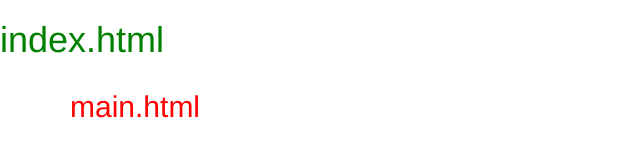
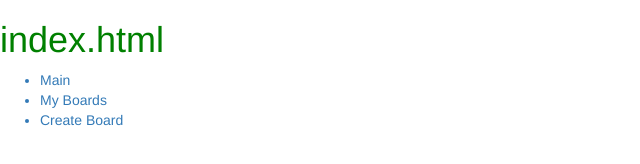
Before and after one commit to NoahYarian/samplepad, a website: page www/index.html at #/create in a window 1280 px wide. Shown: the whole page, without its empty margins (0-640 px from the left). Drawn offline with nearby package versions, Linux system fonts and the light colour scheme; some packages are replaced by stand-ins of ours; files that its build step writes are made by us from their sources; a script that the page names is missing.

Commit message:
basic nav, routing, and controllers

```diff
--- a/www/index.html
+++ b/www/index.html
@@ -9,7 +9,14 @@
     <link rel="stylesheet" href="/styles/main.css">
   </head>
   <body>
-  <h1>index.html</h1>
+    <h1>index.html</h1>
+    <header>
+      <ul>
+        <a href='#main'><li>Main</li></a>
+        <a href='#myboards'><li>My Boards</li></a>
+        <a href='#create'><li>Create Board</li></a>
+      </ul>
+    </header>
     <div class="container" ng-view></div>
     <script src="lib/angular/angular.js"></script>
     <script src="lib/angular-route/angular-route.min.js"></script>
--- a/www/js/app.js
+++ b/www/js/app.js
@@ -9,9 +9,19 @@ angular.module('samplePad', [
 .config(function($routeProvider) {
   $routeProvider
 
-    .when('/', {
+    .when('/main', {
       templateUrl : 'main.html',
       controller  : 'mainController'
+    })
+
+    .when('/myboards', {
+      templateUrl : 'myboards.html',
+      controller  : 'myboardsController'
+    })
+
+    .when('/create', {
+      templateUrl : 'create.html',
+      controller  : 'createController'
     });
 
 });
--- a/www/js/controllers.js
+++ b/www/js/controllers.js
@@ -1,6 +1,19 @@
 angular.module('samplePad.controllers', [])
+
   .controller('mainController', ['$scope', function ($scope) {
 
     $scope.message = "hello";
 
-}]);
+  }])
+
+  .controller('myboardsController', ['$scope', function ($scope) {
+
+    $scope.message = "myboards";
+
+  }])
+
+  .controller('createController', ['$scope', function ($scope) {
+
+    $scope.message = "create";
+
+  }]);
```
Also changed, not shown: www/create.html (added, +1 -0 lines), www/myboards.html (added, +1 -0 lines).
